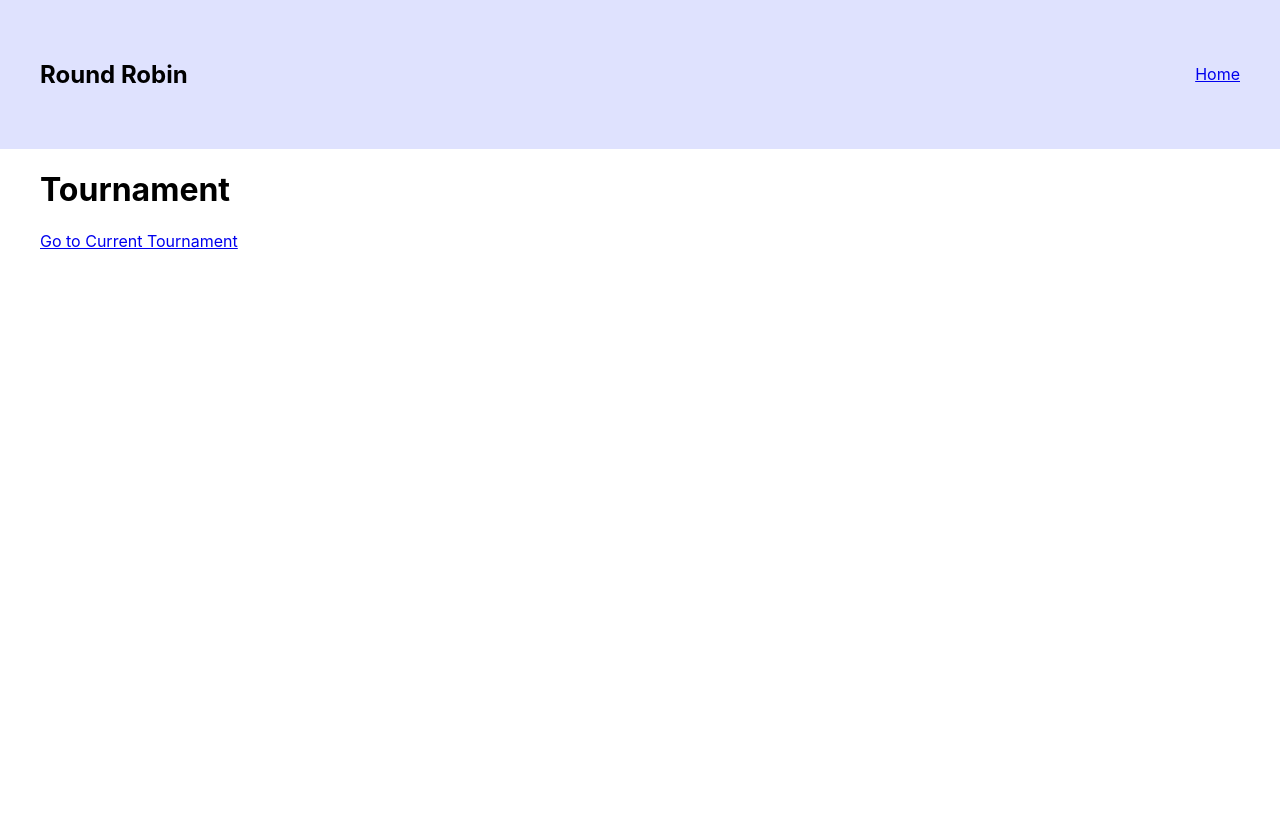
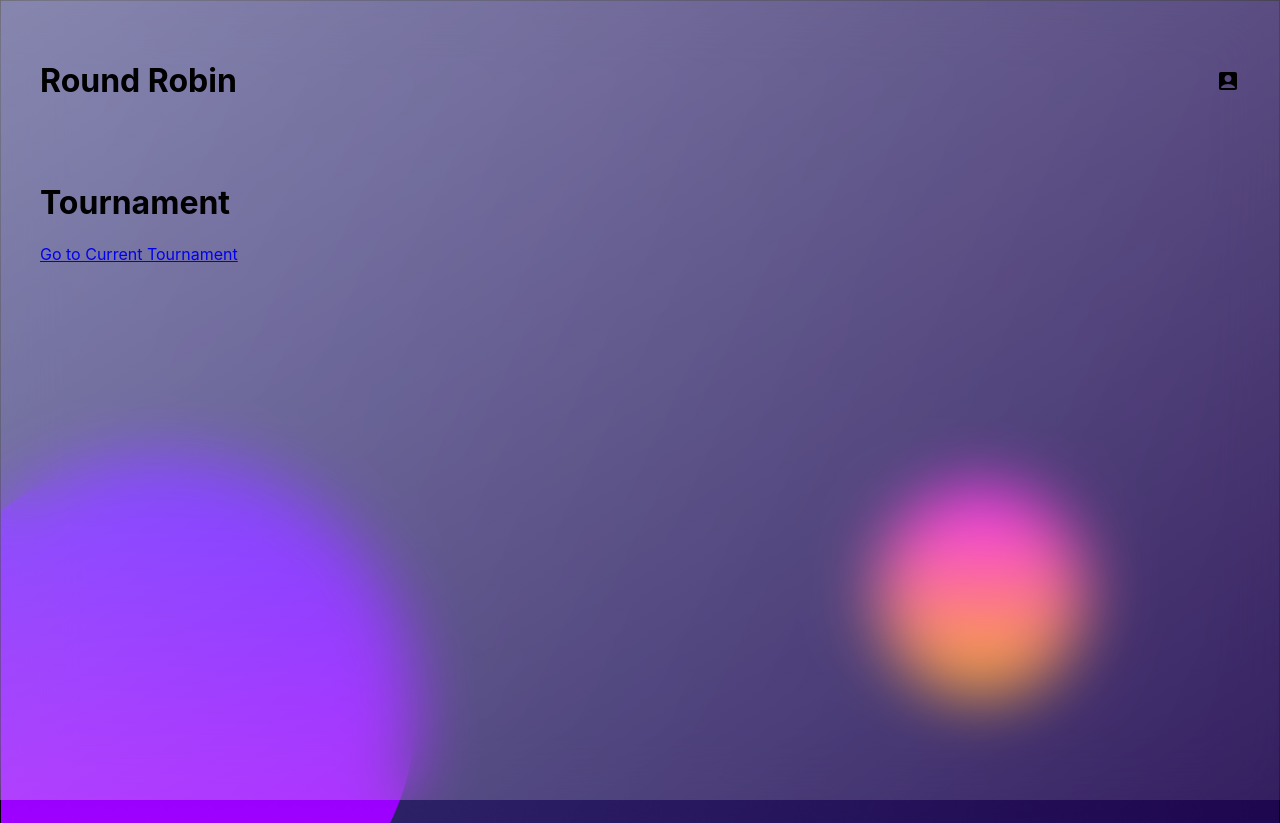
Before and after one commit to olofWallgren/RoundRobinApp, a React (Create React App) app: page /create-tournament in a window 1280 px wide. Before the commit the page ends 800 px from the top, so only its background shows below. Built offline with nearby package versions, Linux system fonts and the light colour scheme.

Commit message:
Added some stuff

```diff
--- a/package.json
+++ b/package.json
@@ -3,6 +3,8 @@
   "version": "0.1.0",
   "private": true,
   "dependencies": {
+    "@emotion/react": "^11.7.1",
+    "@emotion/styled": "^11.6.0",
     "@mui/icons-material": "^5.2.5",
     "@mui/material": "^5.2.6",
     "@testing-library/jest-dom": "^5.16.1",
--- a/src/components/Header/header.css
+++ b/src/components/Header/header.css
@@ -1,5 +1,4 @@
 .header {
-  background-color: rgb(223, 226, 254);
   color: black;
   width: 100%;
   padding: 40px;
@@ -9,21 +8,6 @@
   align-items: center;
 }
 
-.header__nav {
-    padding-left: 5rem;
-}
-
-.header__ul {
-  list-style: none;
-  margin: 0;
-  padding: 0;
-}
-
-.header__li {
-  display: inline;
-  margin-left: 2rem;
-}
-
 @media only screen and (max-width: 600px) {
     .header {
         padding: 24px;
--- a/src/components/Header/index.tsx
+++ b/src/components/Header/index.tsx
@@ -1,44 +1,16 @@
 import React from "react";
-// import { useLocation } from 'react-router-dom';
 import { Link } from "react-router-dom";
 import "../Header/header.css";
 import "../../layout/container.css";
+import AccountBoxIcon from '@mui/icons-material/AccountBox';
 
-// const isSelected = (a: string, b: string, exact?: boolean) =>
-//   (exact ? a === b : a.startsWith(b)) ? true : undefined;
-
-interface NavigationItem {
-  title: string;
-  path: string;
-  exact?: boolean;
-}
-
-const NavigationList: NavigationItem[] = [
-  {
-    title: "Home",
-    path: "/",
-    exact: true,
-  },
-];
 
 const Header = () => {
-  // const { pathname } = useLocation();
 
   return (
     <header className="header">
-      <h2>Round Robin</h2>
-        <nav className="header__nav">
-          <ul className="header__ul">
-            {NavigationList.map((nav) => (
-              <li className="header__li" key={nav.path}>
-                <Link to={nav.path}>
-                  {nav.title}
-                  {/* {`, Selected: ${!!isSelected(pathname, nav.path, nav.exact)}`} */}
-                </Link>
-              </li>
-            ))}
-          </ul>
-        </nav>
+      <h1>Round Robin</h1>
+      <AccountBoxIcon/>
     </header>
   );
 };
--- a/src/index.css
+++ b/src/index.css
@@ -5,12 +5,26 @@
 }
 
 html {
+  height: 100%;
   font-size: 100%;
   -webkit-text-size-adjust: 100%;
+  background-image: url("../src/Assets/images/background.jpg");
+  background-repeat: no-repeat;
+  -webkit-background-size: cover;
+  -moz-background-size: cover;
+  -o-background-size: cover;
+  background-size: cover;
 }
 
 body {
+  height: 100%;
   margin: 0;
+  background: linear-gradient(
+    to right bottom,
+    rgba(255, 255, 255, 0.4),
+    rgba(255, 255, 255, 0.1)
+  );
+  backdrop-filter: blur(2rem);
   font-family: -apple-system, BlinkMacSystemFont, 'Segoe UI', 'Roboto', 'Oxygen',
     'Ubuntu', 'Cantarell', 'Fira Sans', 'Droid Sans', 'Helvetica Neue',
     sans-serif;
--- a/src/layout/container.css
+++ b/src/layout/container.css
@@ -1,5 +1,6 @@
 .container {
   width: 100%;
+  height: 80vh;
   max-width: 1600px;
   margin-left: auto;
   margin-right: auto;
--- a/src/routes/home/index.tsx
+++ b/src/routes/home/index.tsx
@@ -3,6 +3,7 @@ import { useEffect, useState } from "react";
 import { db } from "../../firebase-config";
 import "../../layout/container.css";
 import { Link } from "react-router-dom";
+import Button from "@mui/material/Button";
 
 const Home = () => {
   // const db = firestore();
@@ -20,7 +21,9 @@ const Home = () => {
 
   return (
     <div className="container">
-      <h1>Home Testing Olof</h1>
+      <div>
+        <Button variant="text">Text</Button>
+      </div>
     </div>
   );
 };
```
Also changed, not shown: src/Assets/images/background.jpg (added), 1 other file (tests, documents, lock files or other folders).
